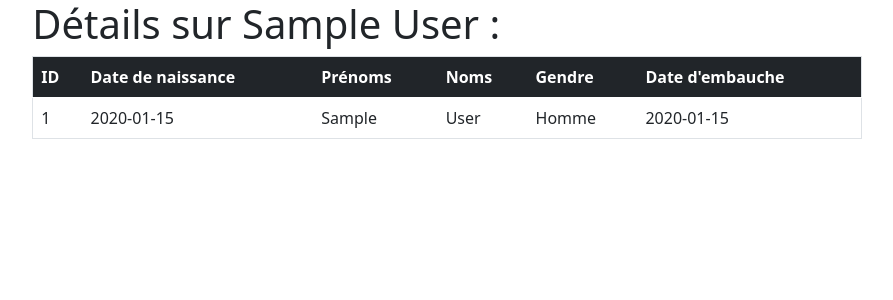
After one commit to mereowork-blip/13-tp-real-data, a PHP site: page /employes_details.php?emp_no=1 in a window 1280 px wide. The commit adds this page. Shown: the top 300 px of the page, without its empty margins (193-1086 px from the left). Run offline with PHP 8.4, Linux system fonts and the light colour scheme; tables that the repository leaves empty hold one stand-in row (values such as "Sample post").

Commit message:
Détails clients validé

```diff
--- /dev/null
+++ b/employes_details.php
@@ -0,0 +1,51 @@
+<?php
+include("include/fonction.php");
+$id = $_GET['emp_no'];
+$emp_info = get_emp_info($id);
+$H = "Homme";
+$F = "Femme";
+?>
+
+<!DOCTYPE html>
+<html lang="en">
+
+<head>
+    <meta charset="UTF-8">
+    <meta name="viewport" content="width=device-width, initial-scale=1.0">
+    <title>Info concernant un employé</title>
+    <link
+        href="https://cdn.jsdelivr.net/npm/bootstrap@5.0.2/dist/css/bootstrap.min.css"
+        rel="stylesheet" />
+</head>
+
+<body>
+    <div class="container col-12 col-md-8">
+
+        <h1> Détails sur <?php echo $emp_info[0]["first_name"]; ?> <?php echo $emp_info[0]["last_name"]; ?> :</h1>
+        <table border="1px" class="table">
+            <thead class="table-dark">
+                <tr>
+                    <th>ID</th>
+                    <th>Date de naissance</th>
+                    <th>Prénoms</th>
+                    <th>Noms</th>
+                    <th>Gendre</th>
+                    <th>Date d'embauche</th>
+                </tr>
+            </thead>
+
+        <?php foreach ($emp_info as $info) { ?>
+        <tr>
+            <td><?php echo $info["emp_no"]; ?></td>
+            <td><?php echo $info["birth_date"]; ?></td>
+            <td><?php echo $info["first_name"]; ?></td>
+            <td><?php echo $info["last_name"]; ?></td>
+            <td><?php if ($info["gender"] == "M") { echo $H; } elseif ($info["gender"] == "F") { echo $F ;}; ?></td>
+            <td><?php echo $info["hire_date"]; ?></td>
+        </tr>
+        <?php } ?>
+        </table>
+    </div>
+
+</body>
+</html>
--- a/include/fonction.php
+++ b/include/fonction.php
@@ -63,6 +63,7 @@ function depart_add()
 function all_emp_per_dep($dep)
 {
     $sql = "select
+    employees.emp_no as id,
     employees.first_name as first_name,
     employees.last_name as last_name,
     departments.dept_name as departement
@@ -78,3 +79,16 @@ function all_emp_per_dep($dep)
     mysqli_free_result($new_req);
     return $result;
 }
+
+function get_emp_info ($no) {
+    $sql = "select
+    * from employees
+    where emp_no = '$no';";
+    $new_req = mysqli_query (ConnectBd(), $sql);
+    $result = array();
+    while ($donnes = mysqli_fetch_assoc($new_req)) {
+        $result[] = $donnes;
+    }
+    mysqli_free_result($new_req);
+    return $result;
+}
```
Also changed, not shown: employes.php (+6 -9 lines).
